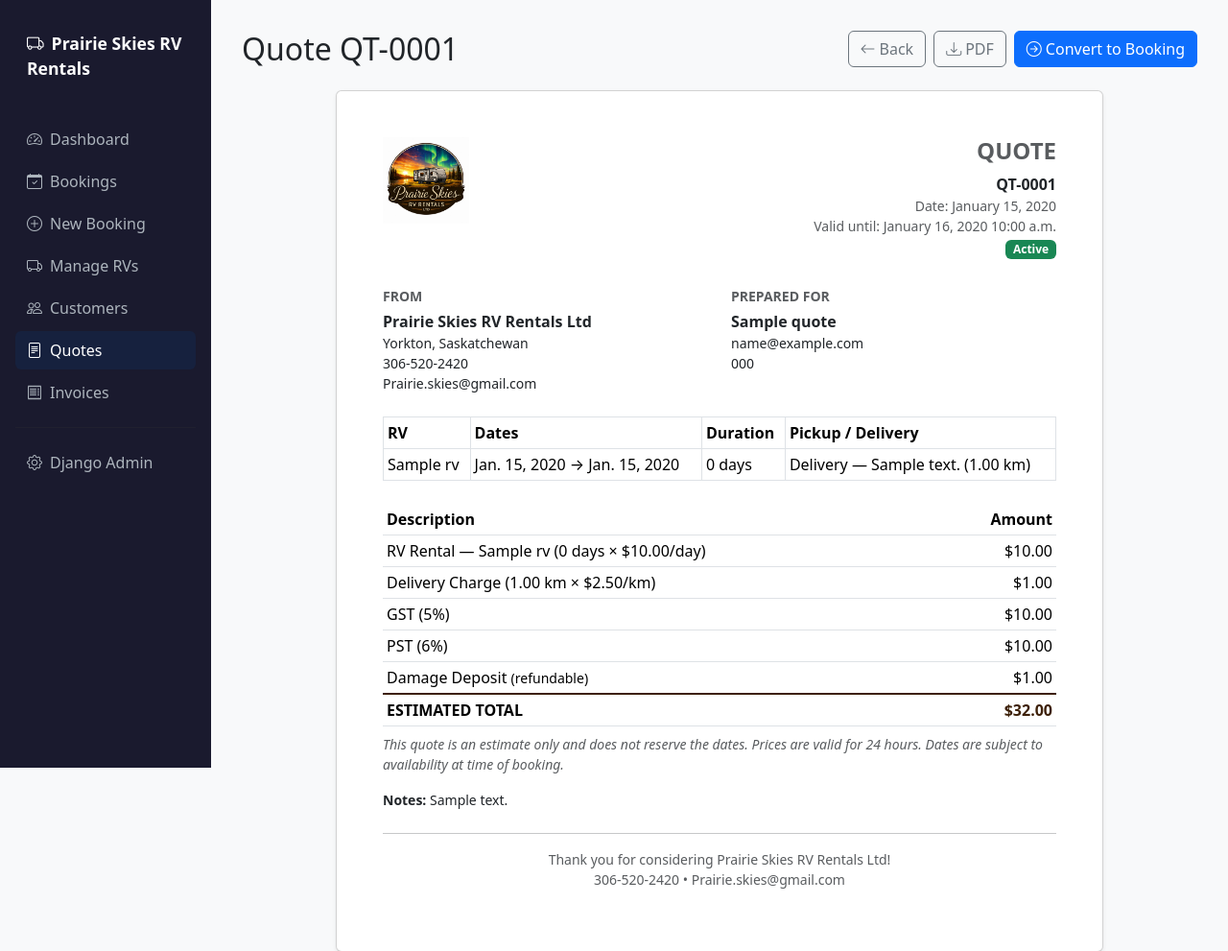
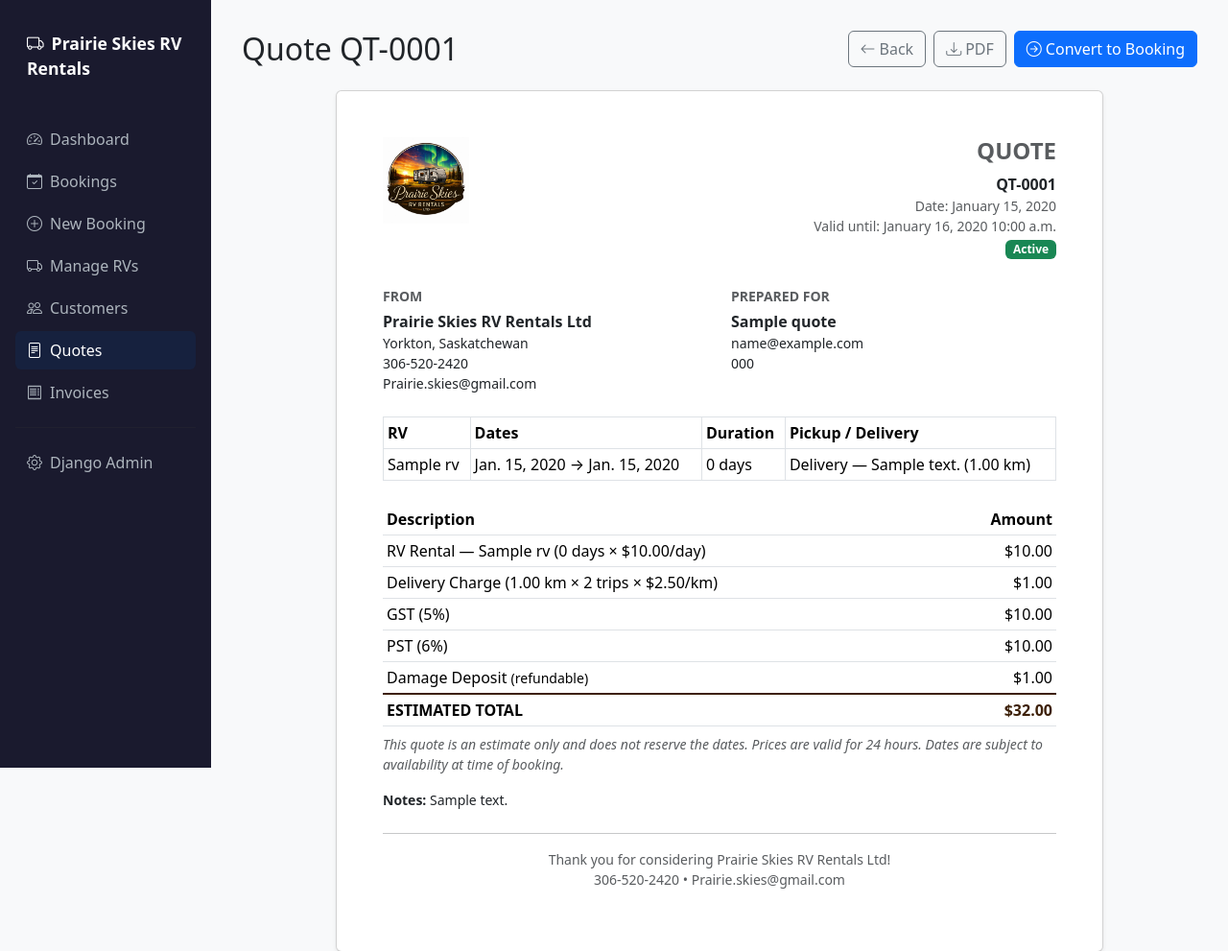
Before and after one commit to jamie7355/rv-rental, a Django app: page /quotes/1/ in a window 1280 px wide. Shown: the top 991 px of the page at 96% size. Run offline with Django 5.2, Linux system fonts and the light colour scheme; a user stored in the database is signed in; tables that the repository leaves empty hold one stand-in row (values such as "Sample post").

Commit message:
Fix delivery charge to calculate both trips (deliver + retrieve)

```diff
--- a/rentals/invoice.py
+++ b/rentals/invoice.py
@@ -119,7 +119,7 @@ def generate_invoice_pdf(booking):
 
     if booking.is_delivery:
         charge_rows.append([
-            f"Delivery Charge ({booking.delivery_distance_km} km × $2.50/km)",
+            f"Delivery Charge ({booking.delivery_distance_km} km × 2 trips × $2.50/km)",
             Paragraph(f"${booking.delivery_charge}", right_style),
         ])
 
@@ -256,7 +256,7 @@ def generate_quote_pdf(quote):
     ]
     if quote.is_delivery:
         charge_rows.append([
-            f"Delivery Charge ({quote.delivery_distance_km} km × $2.50/km)",
+            f"Delivery Charge ({quote.delivery_distance_km} km × 2 trips × $2.50/km)",
             Paragraph(f"${quote.delivery_charge}", right_style),
         ])
     charge_rows += [
--- a/rentals/templates/rentals/admin_invoice_detail.html
+++ b/rentals/templates/rentals/admin_invoice_detail.html
@@ -99,7 +99,7 @@
         </tr>
         {% if booking.is_delivery %}
         <tr>
-          <td>Delivery Charge ({{ booking.delivery_distance_km }} km × $2.50/km)</td>
+          <td>Delivery Charge ({{ booking.delivery_distance_km }} km × 2 trips × $2.50/km)</td>
           <td class="text-end">${{ booking.delivery_charge }}</td>
         </tr>
         {% endif %}
--- a/rentals/templates/rentals/admin_quote_detail.html
+++ b/rentals/templates/rentals/admin_quote_detail.html
@@ -101,7 +101,7 @@
         </tr>
         {% if quote.is_delivery %}
         <tr>
-          <td>Delivery Charge ({{ quote.delivery_distance_km }} km × $2.50/km)</td>
+          <td>Delivery Charge ({{ quote.delivery_distance_km }} km × 2 trips × $2.50/km)</td>
           <td class="text-end">${{ quote.delivery_charge }}</td>
         </tr>
         {% endif %}
--- a/rentals/utils.py
+++ b/rentals/utils.py
@@ -27,7 +27,8 @@ def get_delivery_distance_km(destination_address):
 
 
 def calculate_delivery_charge(distance_km):
-    return round(float(distance_km) * settings.DELIVERY_RATE_PER_KM, 2)
+    # Multiply by 2 for return trip (deliver to customer + retrieve camper)
+    return round(float(distance_km) * 2 * settings.DELIVERY_RATE_PER_KM, 2)
 
 
 def calculate_taxes(rental_total, delivery_charge):
```
